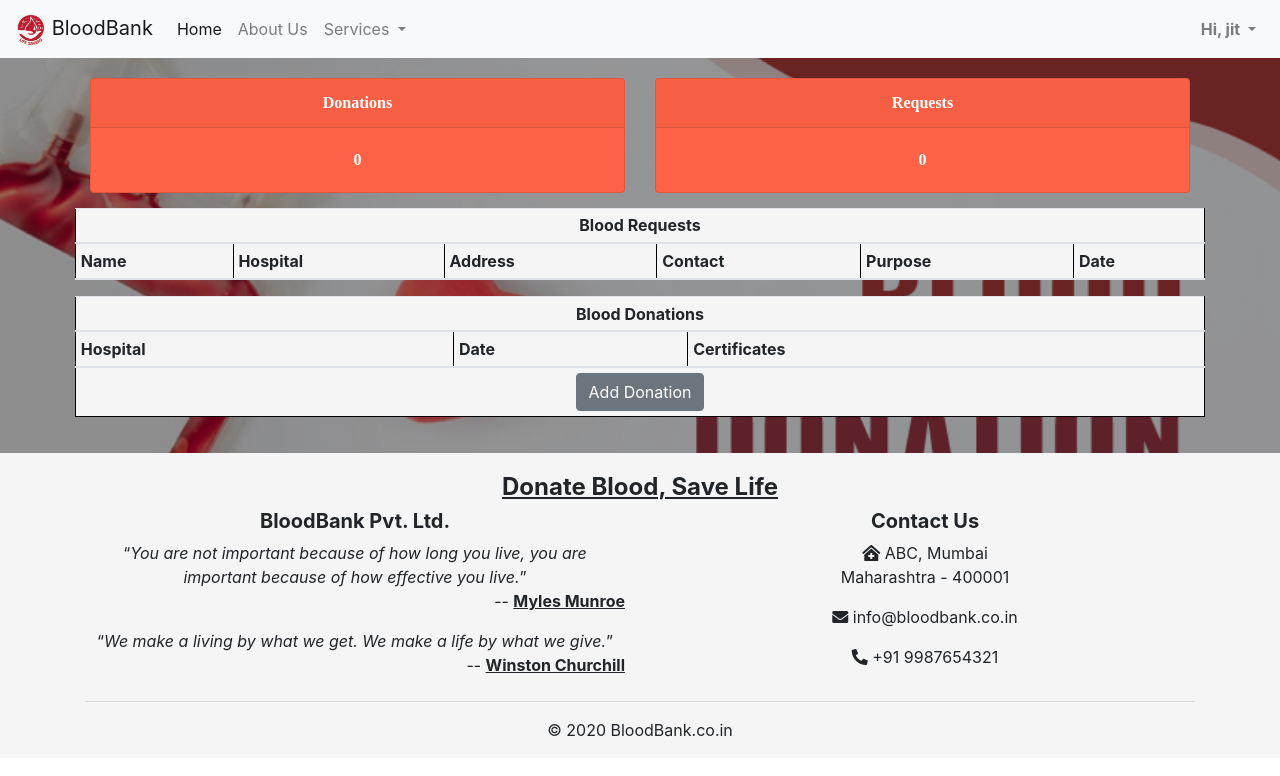
After one commit to JitendraDandekar/BloodBankManagementSystem, a Django app: page /account/my-donations/ in a window 1280 px wide. The commit adds this page. Shown: the top 776 px of the page. Run offline with Django 3.2, Linux system fonts and the light colour scheme; a user stored in the database is signed in; data comes from the database, SQL or seed files in the repository; both versions use the stored data as it was after the commit; lists and menus that the app fills with data are empty; some libraries are stand-ins or nearby versions.

Commit message:
added blood request and donation pages

```diff
--- a/accounts/admin.py
+++ b/accounts/admin.py
@@ -5,3 +5,4 @@ from .models import *
 admin.site.register(Profile)
 admin.site.register(Member)
 admin.site.register(BloodRequest)
+admin.site.register(Donation)
--- a/accounts/forms.py
+++ b/accounts/forms.py
@@ -60,3 +60,12 @@ class BloodRequestForm(forms.ModelForm):
         model = BloodRequest
         fields = ['blood_type', 'hospital_name', 'hospital_address',
         'hospital_address', 'hospital_contact_no', 'purpose']
+
+class DonationForm(forms.ModelForm):
+    class Meta:
+        model = Donation
+        fields = '__all__'
+        exclude = ['user']
+        widgets = {
+            'date' : forms.DateInput(attrs={'type':'date'})
+        }
--- a/accounts/models.py
+++ b/accounts/models.py
@@ -41,3 +41,12 @@ class BloodRequest(models.Model):
 
     def __str__(self):
         return self.user.username
+
+class Donation(models.Model):
+    user = models.ForeignKey(User, on_delete=models.CASCADE)
+    hospital_name = models.CharField(max_length=100)
+    date = models.DateField()
+    cert = models.ImageField(upload_to='blood_certificates/')
+
+    def __str__(self):
+        return self.user.username
--- a/accounts/urls.py
+++ b/accounts/urls.py
@@ -6,6 +6,7 @@ urlpatterns = [
     path('logout/', logout, name='logout'),
     path('registration/', register, name='register'),
     path('profile/', profile, name='profile'),
+    path('my-donations/', my_donation, name='mydonation'),
     path('profile/edit/', editProfile, name='editprofile'),
     path('adminpanel/', admin_panel, name='adminpanel'),
     path('adminpanel/userprofile/<int:pk>/', user_profile, name='userprofile'),
--- a/accounts/views.py
+++ b/accounts/views.py
@@ -86,6 +86,23 @@ def profile(request):
     members = Member.objects.filter(profile=profile)
     return render(request, 'profile.html', {'members': members})
 
+def my_donation(request):
+    donation_form = DonationForm()
+    req_details = BloodRequest.objects.filter(user=request.user)
+    my_donations = Donation.objects.filter(user=request.user)
+    donation_count = my_donations.count()
+    req_count = req_details.count()
+    if request.method == 'POST':
+        donation_form = DonationForm(request.POST, request.FILES)
+        if donation_form.is_valid():
+            df = donation_form.save(commit=False)
+            df.user = request.user
+            df.save()
+            messages.info(request, 'Saved !')
+            return redirect('mydonation')
+    else:
+        return render(request, 'myDonation.html',{'reqcount':req_count, 'reqdetails':req_details,
+         'mydonations':my_donations, 'donationcount':donation_count, 'donationform':donation_form})
 
 @login_required(login_url='login')
 def editProfile(request):
@@ -115,13 +132,12 @@ def admin_panel(request):
     blood_status = BloodAvailibility.objects.all()
     care_centres = CareCentre.objects.all()
     camp_details = Camp.objects.all()
-    blood_request = BloodRequest.objects.raw('select id, user_id,count(*) as ucount from accounts_bloodrequest GROUP BY user_id')
-    print(blood_request)
+    blood_request = BloodRequest.objects.raw('select id, user_id,count(*) as ucount from accounts_bloodrequest GROUP BY user_id order by req_date desc')
     return render(request, 'adminpanel.html', {'bloodstatus':blood_status, 'carecentres':care_centres,
      'campdetails':camp_details, 'users':users, 'bloodrequest':blood_request})
 
 def request_panel(request, pk):
-    blood_request = BloodRequest.objects.filter(user_id=pk)
+    blood_request = BloodRequest.objects.filter(user_id=pk).order_by('-req_date')
     return render(request, 'request.html', {'bloodrequest':blood_request})
 
 
--- a/templates/editProfile.html
+++ b/templates/editProfile.html
@@ -83,11 +83,11 @@
                     </tbody>
                     <tfoot>
                         <tr>
-                            <td colspan="7"><center><button type="submit" class="btn btn-secondary" style="padding-left: 20px;padding-right: 20px;" onclick="addRow()">Save</button></center></td>
+                            <td colspan="7"><center><button id="saveBtn" type="submit" class="btn btn-secondary" style="padding-left: 20px;padding-right: 20px;">Save</button></center></td>
                         </tr>
                     </tfoot>
                 </table>
-                    <a href="{% url 'profile' %}" class="btn btn-primary" type="button" style="float: right;padding-left: 20px;padding-right: 20px;">Submit</a>
+                    <a href="{% url 'profile' %}" class="btn btn-primary" id="submitBtn" type="button" style="float: right;padding-left: 20px;padding-right: 20px;">Submit</a>
                 </div>
             </center>
           </form>
--- a/templates/index.html
+++ b/templates/index.html
@@ -70,7 +70,7 @@
                     Hi, {{user.get_username}}
                   </a>
                   <div class="dropdown-menu  dropdown-menu-right" aria-labelledby="navbarDropdown">
-                    <a class="dropdown-item" href="#">My Donations</a>
+                    <a class="dropdown-item" href="{% url 'mydonation' %}">My Donations</a>
                     <a class="dropdown-item" href="{% url 'profile' %}">View Profile</a>
                     <div class="dropdown-divider"></div>
                     <a href="{% url 'logout' %}"><center><button type="button" class="btn btn-primary btn-sm">Logout</button></center></a>
--- /dev/null
+++ b/templates/myDonation.html
@@ -0,0 +1,106 @@
+{% extends 'index.html' %}
+{% block title %}My Donations{% endblock %}
+{% block content %}
+<div class="container" style="padding: 20px">
+	<div class="row">
+		<div class="col">
+			<div class="card" style="background-color: tomato; color: white; text-align: center;">
+				<div class="card-header" style="width: 100%; font-family: bolder;"><strong>Donations</strong></div>
+				<div class="card-body" style="font-family: bold;"><strong>{{donationcount}}</strong></div>
+			</div>
+		</div>
+		<div class="col">
+			<div class="card" style="background-color: tomato; color: white; text-align: center;">
+				<div class="card-header" style="width: 100%; font-family: bolder;"><strong>Requests</strong></div>
+				<div class="card-body" style="font-family: bold;"><strong>{{reqcount}}</strong></div>
+			</div>
+		</div>
+	</div>
+	<div class="request row">
+		<table class="table table-sm" style="background-color: whitesmoke;">
+			<thead>
+				<tr>
+					<th colspan="6"><center>Blood Requests</center></th>
+				</tr>
+				<tr>
+					<th scope="col">Name</th>
+					<th scope="col">Hospital</th>
+					<th scope="col">Address</th>
+					<th scope="col">Contact</th>
+					<th scope="col">Purpose</th>
+					<th scope="col">Date</th>
+				</tr>
+			</thead>
+			<tbody>
+				{% for req in reqdetails %}
+				<tr>
+					<td scope="row">{{req.request_for}}</td>
+					<td>{{req.hospital_name}}</td>
+					<td>{{req.hospital_address}}</td>
+					<td>{{req.hospital_contact_no}}</td>
+					<td>{{req.purpose}}</td>
+					<td>{{req.req_date}}</td>
+				</tr>
+				{% endfor %}
+			</tbody>
+		</table>
+	</div>
+	<div class="donation row">
+		<table class="table table-sm" style="background-color: whitesmoke;">
+			<thead>
+				<tr>
+					<th colspan="3"><center>Blood Donations</center></th>
+				</tr>
+				<tr>
+					<th scope="col">Hospital</th>
+					<th scope="col">Date</th>
+					<th scope="col">Certificates</th>
+				</tr>
+			</thead>
+			<tbody>
+				{% for md in mydonations %}
+				<tr>
+					<td scope="row">{{md.hospital_name}}</td>
+					<td>{{md.date}}</td>
+					<td><a href="{{md.cert.url}}">{{md.cert}}</a></td>
+				</tr>
+				{% endfor %}
+			</tbody>
+			<tfoot>
+				<tr>
+					<td colspan="3">
+						<!-- Button trigger modal -->
+						<center><button type="button" class="btn btn-secondary" data-toggle="modal" data-target="#exampleModal">
+						  Add Donation
+						</button></center>
+					</td>
+				</tr>
+			</tfoot>
+		</table>
+
+		<!-- Modal -->
+		<div class="modal fade" id="exampleModal" tabindex="-1" role="dialog" aria-labelledby="exampleModalLabel" aria-hidden="true">
+		  <div class="modal-dialog" role="document">
+		    <div class="modal-content">
+		      <div class="modal-header">
+		        <h5 class="modal-title" id="exampleModalLabel">Donation Form</h5>
+		        <button type="button" class="close" data-dismiss="modal" aria-label="Close">
+		          <span aria-hidden="true">&times;</span>
+		        </button>
+		      </div>
+		      <form action="" method="POST" enctype="multipart/form-data">
+		      <div class="modal-body">
+		        	{% csrf_token %}
+		        	{{donationform.as_p}}
+		      </div>
+		      <div class="modal-footer">
+		        <button type="button" class="btn btn-secondary" data-dismiss="modal">Close</button>
+		        <button type="Submit" class="btn btn-primary">Save</button>
+		      </div>
+		      </form>
+		    </div>
+		  </div>
+		</div>
+	</div>
+</div>
+{% endblock %}
```
Also changed, not shown: accounts/migrations/0028_donation.py (added), db.sqlite3, media/blood_certificates/blood-time.png (added), media/blood_certificates/blood-time_DjEPYvE.png (added), media/blood_certificates/profile.png (added).
